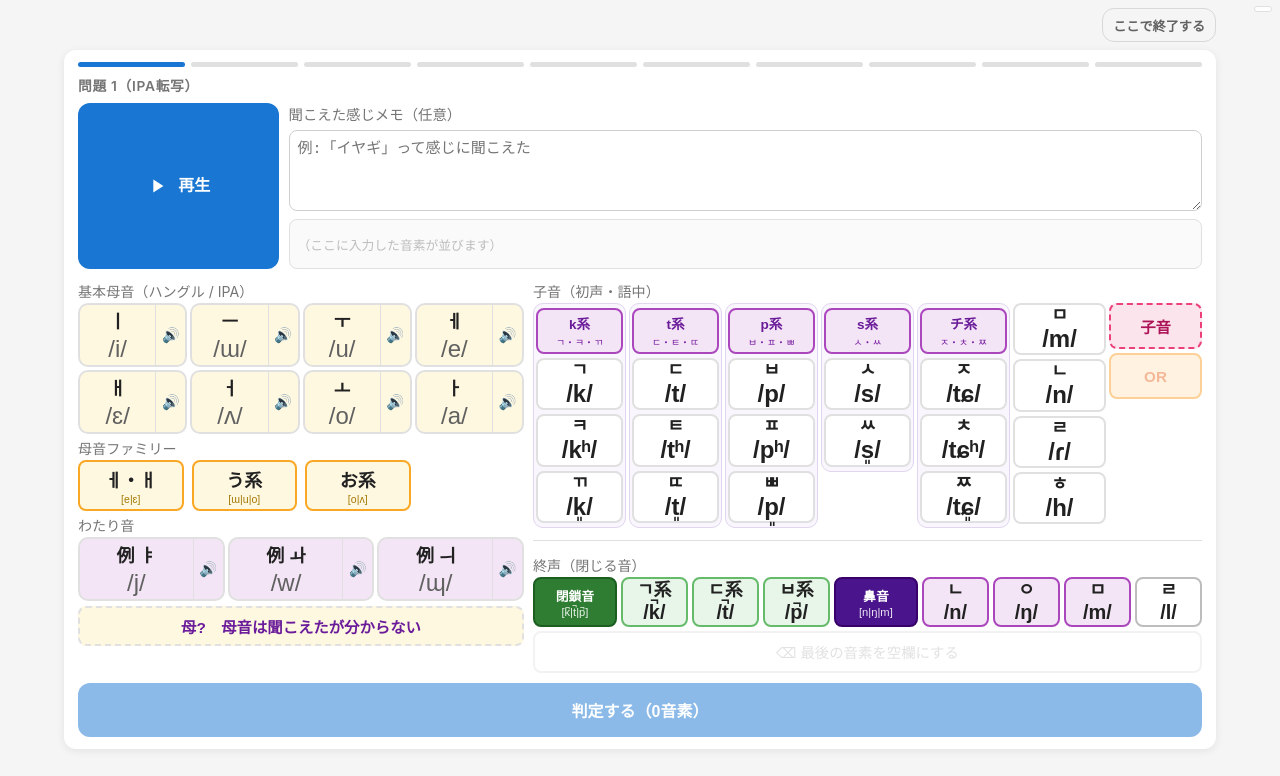
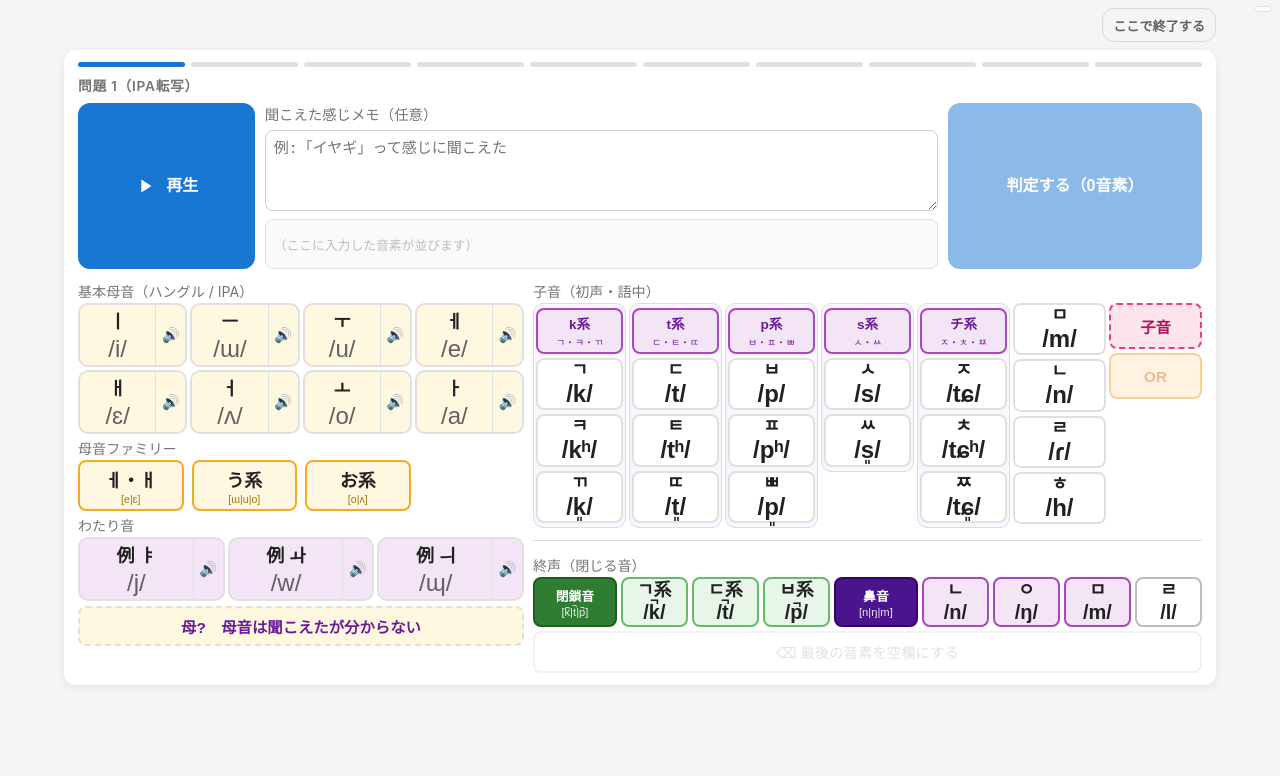
Before and after one commit to open-hearted/Acqire-all-hangul, a Next.js app: page /transcribe in a window 1280 px wide. Both pictures are taken after a click on the button "スタート". Shown: the top 776 px of the page. Built offline with nearby package versions, Linux system fonts and the light colour scheme.

Commit message:
transcribe: PCで判定ボタンを入力欄右側へ移動

```diff
--- a/src/app/globals.css
+++ b/src/app/globals.css
@@ -1513,6 +1513,10 @@ body {
   font-size: 0.82rem;
 }
 
+.transcribe-judge-side {
+  display: none;
+}
+
 .transcribe-post-actions .known-btn,
 .transcribe-post-actions .btn-next {
   margin: 0;
@@ -1550,6 +1554,10 @@ body {
     gap: 10px;
   }
 
+  .transcribe-audio-answer-row.with-judge {
+    grid-template-columns: minmax(120px, 0.16fr) minmax(0, 0.61fr) minmax(170px, 0.23fr);
+  }
+
   .transcribe-input-column {
     gap: 8px;
   }
@@ -1700,8 +1708,7 @@ body {
   }
 
   .transcribe-note-judge-row {
-    display: block;
-    margin-top: 2px;
+    display: none;
   }
 
   .transcribe-during-note-wrap {
@@ -1725,6 +1732,19 @@ body {
     padding: 10px;
     margin: 0;
     width: 100%;
+  }
+
+  .transcribe-judge-side {
+    display: flex;
+    align-items: center;
+    justify-content: center;
+    min-height: 132px;
+    padding: 12px 10px;
+    font-size: 1rem;
+    font-weight: 700;
+    line-height: 1.25;
+    width: 100%;
+    margin: 0;
   }
 
   .feedback {
@@ -1912,6 +1932,7 @@ body {
   }
 
   .transcribe-note-judge-row {
+    display: block;
     margin-top: 2px;
   }
 
--- a/src/app/transcribe/page.tsx
+++ b/src/app/transcribe/page.tsx
@@ -1241,7 +1241,7 @@ export default function TranscribeQuizPage() {
         </div>
         <div className="question-label">問題 {index + 1}（IPA転写）</div>
 
-        <div className="transcribe-audio-answer-row">
+        <div className={`transcribe-audio-answer-row ${!judgement ? "with-judge" : ""}`}>
           <button className="btn-audio" onClick={() => playWord(question.w, true)}>
             <svg
               width="22"
@@ -1353,6 +1353,16 @@ export default function TranscribeQuizPage() {
             )}
             </div>
           </div>
+
+          {!judgement && (
+            <button
+              className="btn-reset transcribe-judge-side"
+              onClick={handleJudge}
+              disabled={answeredPhonemeCount === 0}
+            >
+              判定する（{answeredPhonemeCount}音素）
+            </button>
+          )}
         </div>
         {!judgement && heard.length > 0 && (
           <p className="heard-edit-help">
```
